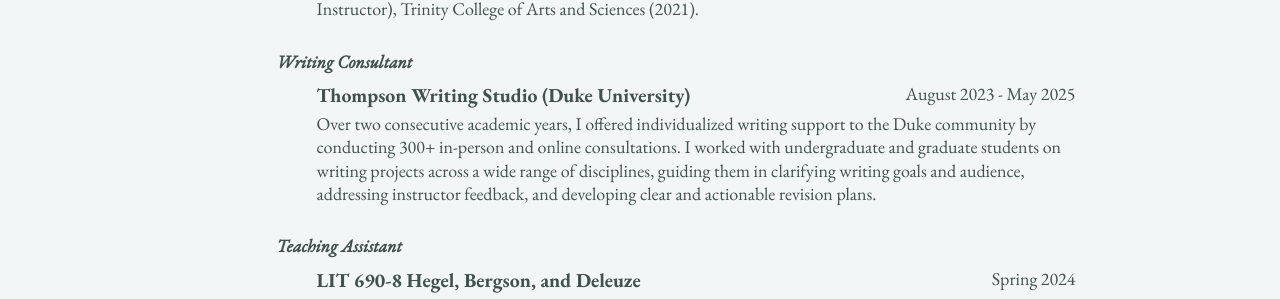
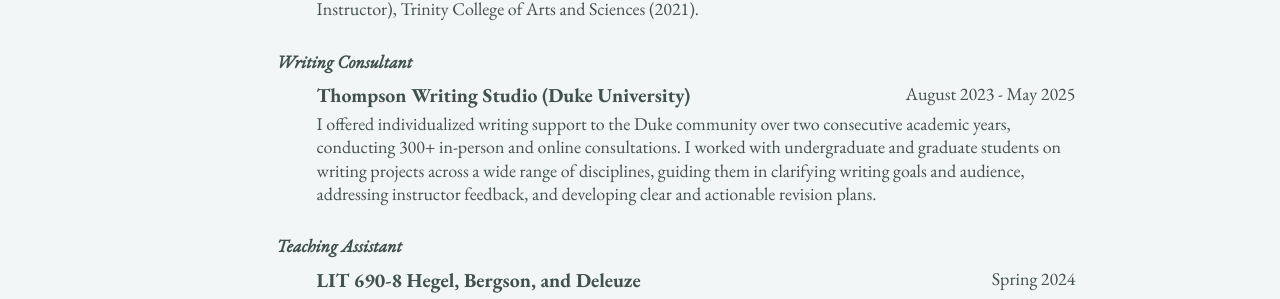
Before and after one commit to epujol90/epujol90.github.io, a Jekyll site: the page built from _pages/cv-json.md, in a window 1280 px wide and 900 px high, scrolled down 5956 px. Shown: the part 148-447 px from the top of the window. Built offline with Jekyll 4.4.1, drawn with Linux system fonts in a browser that asks for light colours; a script bundle is joined from its source files by our own code; library files that are not in the unit come from our copies.

```diff
--- a/_data/cv.json
+++ b/_data/cv.json
@@ -349,7 +349,7 @@
       "institution": "",
       "date": "August 2023 - May 2025",
       "role": "",
-      "description": "Over two consecutive academic years, I offered individualized writing support to the Duke community by conducting 300+ in-person and online consultations. I worked with undergraduate and graduate students on writing projects across a wide range of disciplines, guiding them in clarifying writing goals and audience, addressing instructor feedback, and developing clear and actionable revision plans.",
+      "description": "I offered individualized writing support to the Duke community over two consecutive academic years, conducting 300+ in-person and online consultations. I worked with undergraduate and graduate students on writing projects across a wide range of disciplines, guiding them in clarifying writing goals and audience, addressing instructor feedback, and developing clear and actionable revision plans.",
       "category": "Writing Consultant"
     },
     {
```
